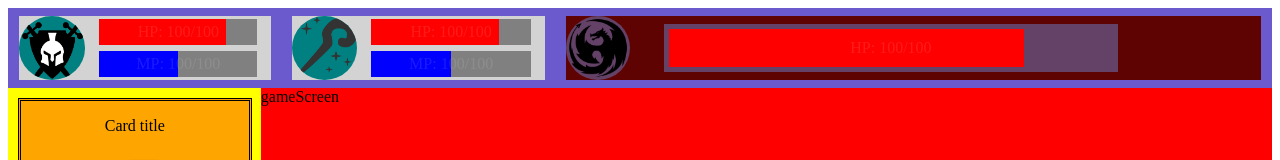
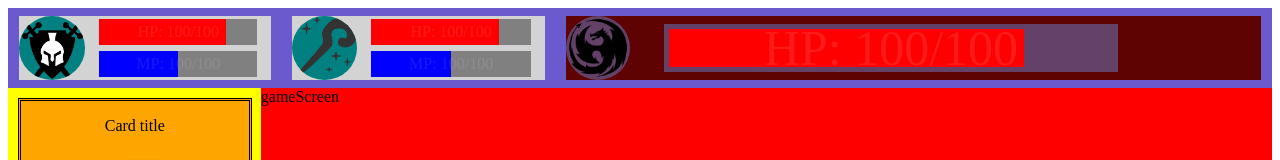
Before and after one commit to jvictorfranca/RPG-jaogeons-and-dragons, a plain HTML site: page index.html in a window 1280 px wide. Shown: the top 160 px of the page. Drawn offline with Linux system fonts and the light colour scheme.

Commit message:
arruma barra do boss e texto

```diff
--- a/style.css
+++ b/style.css
@@ -216,3 +216,20 @@ main {
   justify-content: center;
   padding: 5px;
 }
+
+.bar-enemy .hp-text {
+  text-align: center;
+  color: white;
+  opacity: 1;
+  position: absolute;
+  margin: 0px;
+  text-align: center;
+  justify-self: center;
+  align-self: center;
+  opacity: 0.1;
+  font-size: 50px;
+}
+
+.bar-enemy .hp-text:hover {
+  opacity: 1;
+}
```
